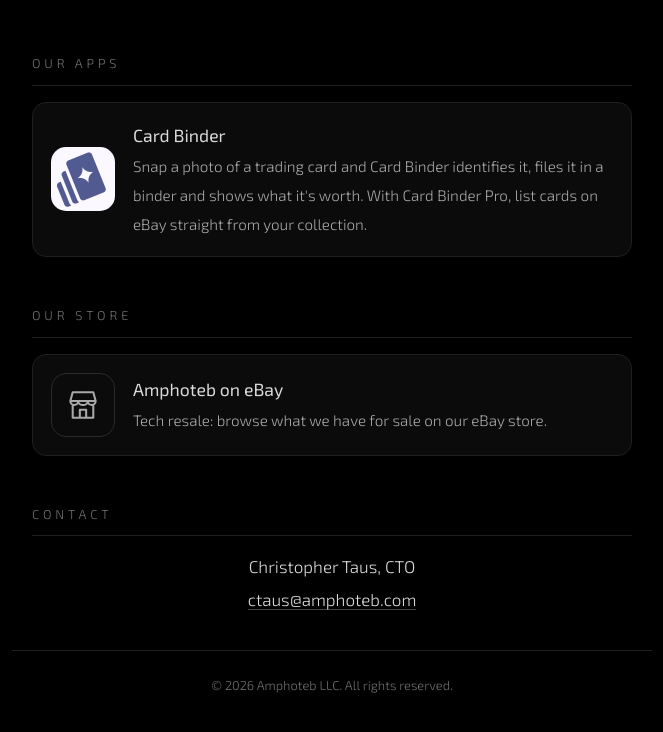
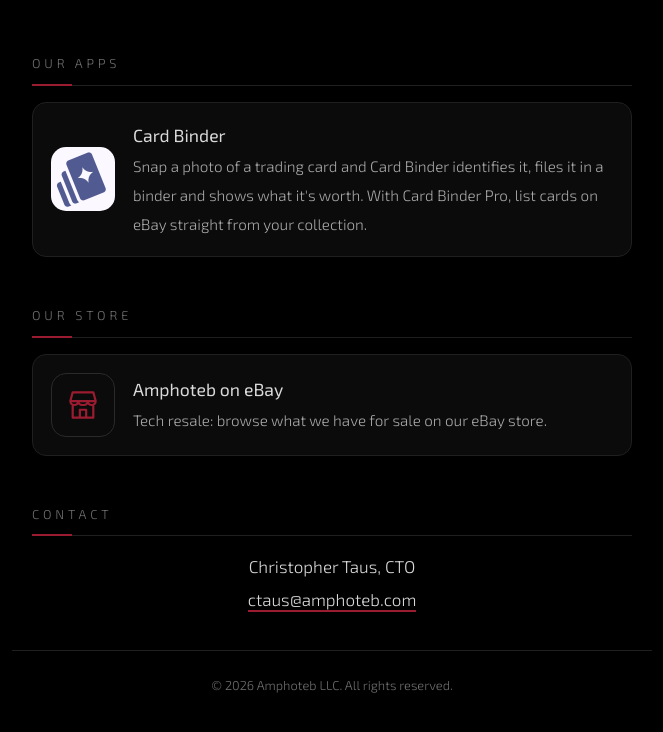
Before and after one commit to crmartinez239/amphoteb-site, a plain HTML site: page index.html in a window 1280 px wide. Shown: the part 186-918 px from the top of the page, without its empty margins (308-971 px from the left). Drawn offline with Linux system fonts and the light colour scheme.

Commit message:
Maroon accents

```diff
--- a/index.html
+++ b/index.html
@@ -19,6 +19,8 @@
     --muted: #6f6f6f;
     --line: #1f1f1f;
     --card: #0b0b0b;
+    --accent: #9b1c31;    /* the logo's maroon */
+    --accent-hi: #c4304a;
   }
   * { box-sizing: border-box; }
   body {
@@ -32,14 +34,19 @@
   h2 {
     font-weight: 300; font-size: 0.8rem; letter-spacing: 0.3em; text-transform: uppercase;
     color: var(--muted); margin: 48px 0 16px; padding-bottom: 10px; border-bottom: 1px solid var(--line);
+    position: relative;
   }
-  a { color: var(--bright); text-decoration: none; border-bottom: 1px solid #444; }
-  a:hover { border-bottom-color: var(--bright); }
+  h2::after {
+    content: ""; position: absolute; left: 0; bottom: -1px; width: 40px; height: 2px; background: var(--accent);
+  }
+  ::selection { background: var(--accent); color: #fff; }
+  a { color: var(--bright); text-decoration: none; border-bottom: 2px solid var(--accent); padding-bottom: 1px; }
+  a:hover { border-bottom-color: var(--accent-hi); }
   .app {
     display: flex; gap: 18px; align-items: center; text-decoration: none; border: 1px solid var(--line);
     background: var(--card); border-radius: 14px; padding: 18px; transition: border-color .2s;
   }
-  .app:hover { border-color: #3a3a3a; }
+  .app:hover { border-color: var(--accent); }
   .app div { min-width: 0; }
   .store-icon { width: 64px; height: 64px; flex: none; padding: 12px; border: 1px solid #2a2a2a; border-radius: 15px; }
   .app img { width: 64px; height: 64px; border-radius: 15px; flex: none; }
@@ -75,7 +82,7 @@
   <a class="app" href="https://www.ebay.com/usr/amphotebllc" target="_blank" rel="noopener">
     <svg class="store-icon" viewBox="0 0 24 24" aria-hidden="true">
       <path d="M4 9.5 5.5 4h13L20 9.5M4 9.5h16M4 9.5c0 1.4 1.1 2.5 2.5 2.5S9 10.9 9 9.5c0 1.4 1.1 2.5 2.5 2.5h1c1.4 0 2.5-1.1 2.5-2.5 0 1.4 1.1 2.5 2.5 2.5S20 10.9 20 9.5M5.5 12v8h13v-8M10 20v-5h4v5"
-            fill="none" stroke="#A8A8A8" stroke-width="1.3" stroke-linejoin="round" stroke-linecap="round"/>
+            fill="none" stroke="#9B1C31" stroke-width="1.4" stroke-linejoin="round" stroke-linecap="round"/>
     </svg>
     <div>
       <strong>Amphoteb on eBay</strong>
```
